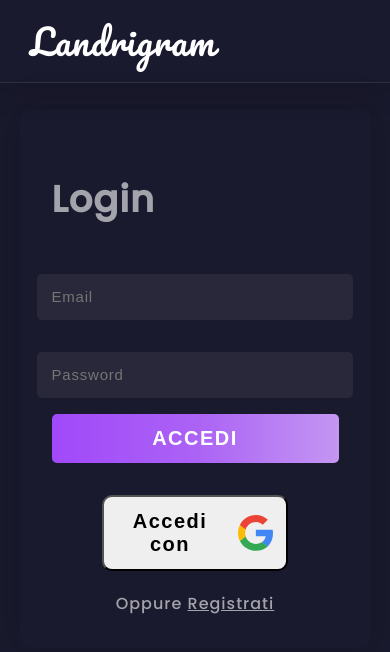
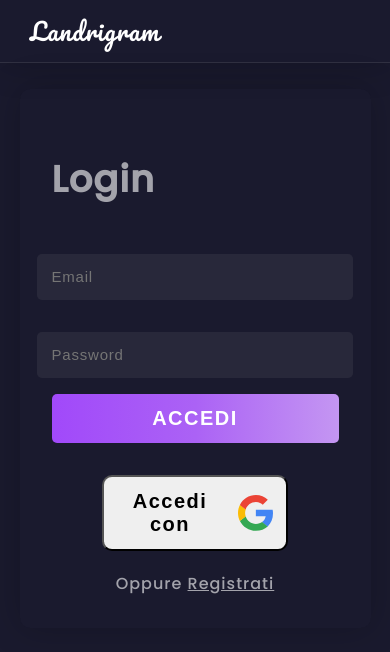
Before and after one commit to Luca-Landri/Meant, a React (Vite) app: page / in a window 390 px wide. Shown: the top 652 px of the page. Built offline with nearby package versions, Linux system fonts and the light colour scheme.

Commit message:
Resized logo for mobile

```diff
--- a/src/components/Header.jsx
+++ b/src/components/Header.jsx
@@ -8,6 +8,10 @@ const Title = styled.span`
     margin-bottom: 10px;
     margin-left: 30px;
     cursor: pointer;
+
+    @media (max-width: 768px) {
+        font-size: 1.5rem;
+    }
 `
 
 const HeaderContainer = styled.div`
```
